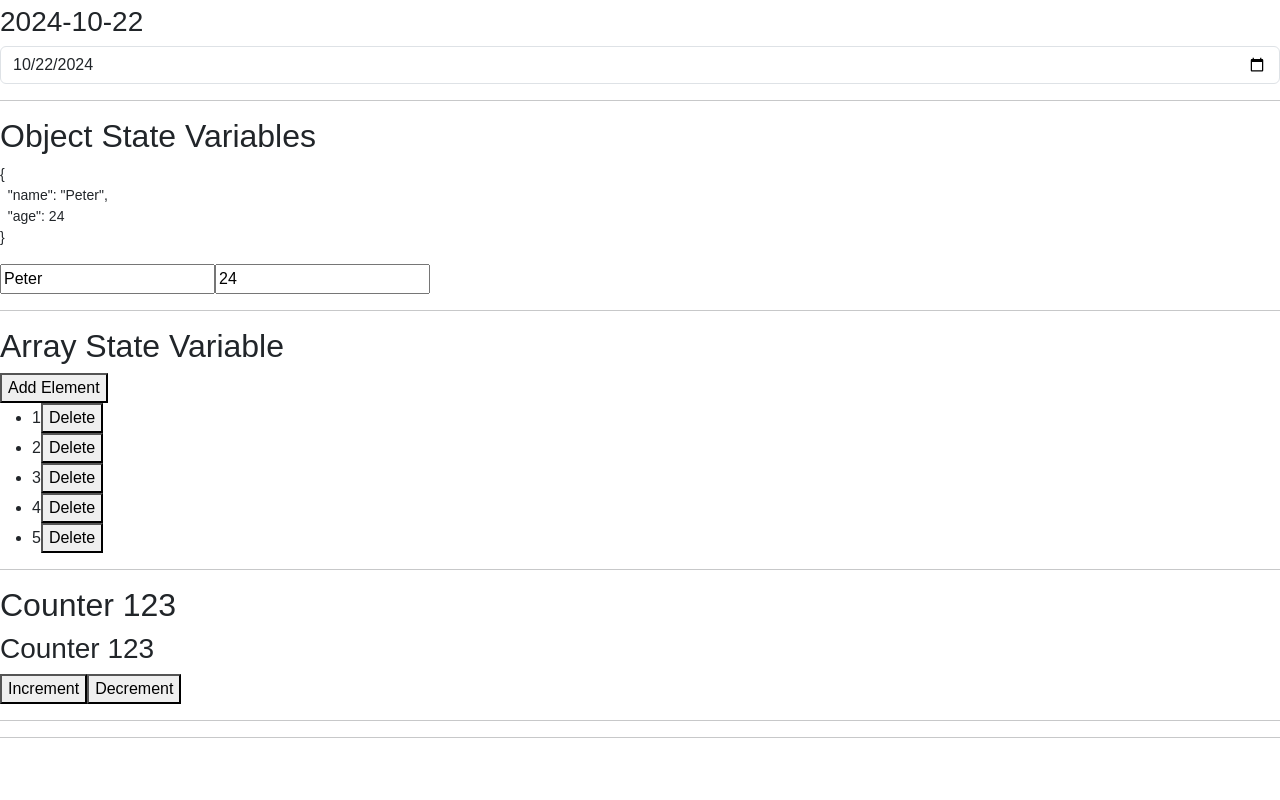
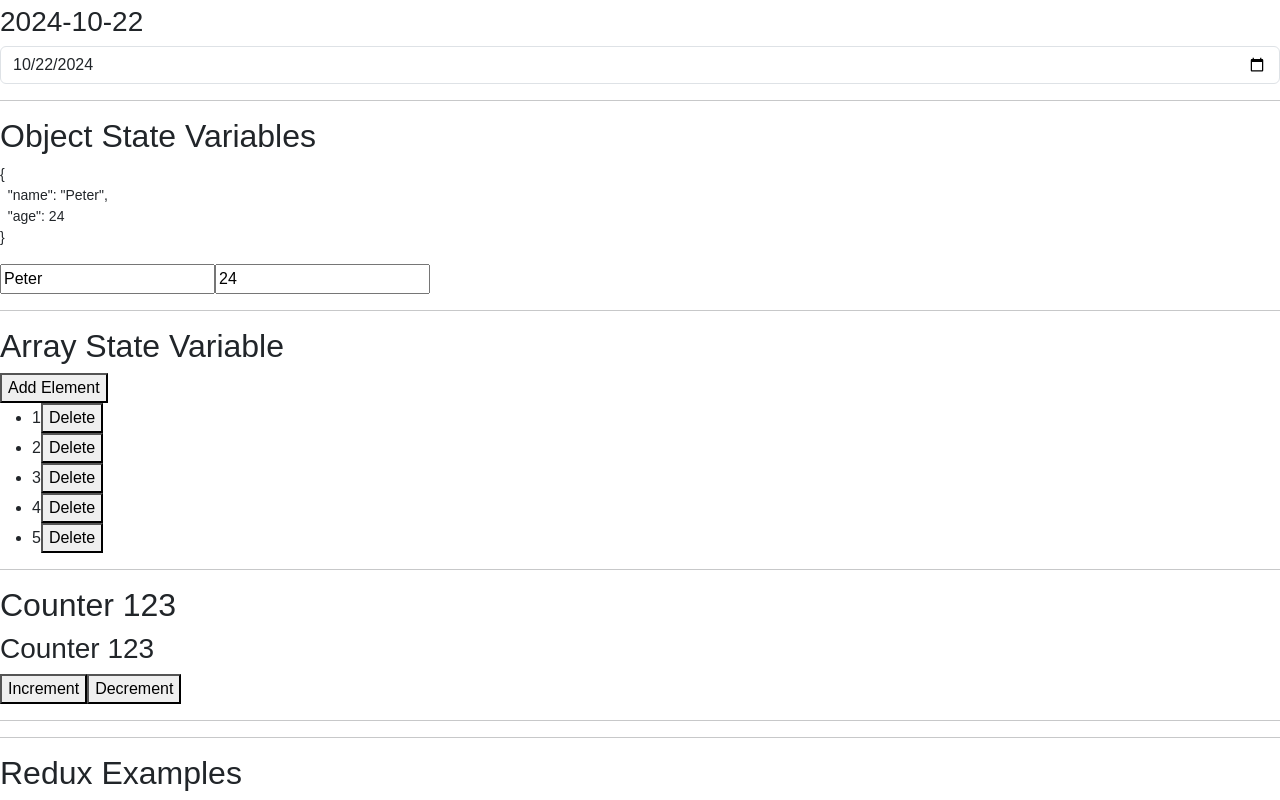
Before and after one commit to madisenbpatrick1/kanbas-react-web-app-madisen, a React (Create React App) app: page /#/Labs/Lab4 in a window 1280 px wide. Shown: the part 1337-2137 px from the top of the page. Before the commit the page ends 2091 px from the top, so only its background shows below. Built offline with nearby package versions, Linux system fonts and the light colour scheme.

Commit message:
a4_2.4 Managing Application State and 2.4.1 Installing Redux

```diff
--- a/package.json
+++ b/package.json
@@ -3,6 +3,7 @@
   "version": "0.1.0",
   "private": true,
   "dependencies": {
+    "@reduxjs/toolkit": "^2.3.0",
     "@testing-library/jest-dom": "^5.17.0",
     "@testing-library/react": "^13.4.0",
     "@testing-library/user-event": "^13.5.0",
@@ -14,9 +15,11 @@
     "react": "^18.3.1",
     "react-dom": "^18.3.1",
     "react-icons": "^5.3.0",
+    "react-redux": "^9.1.2",
     "react-router": "^6.26.1",
     "react-router-dom": "^6.26.1",
     "react-scripts": "5.0.1",
+    "redux": "^5.0.1",
     "typescript": "^4.9.5",
     "web-vitals": "^2.1.4"
   },
--- /dev/null
+++ b/src/Labs/Lab4/ReduxExamples/index.tsx
@@ -0,0 +1,9 @@
+import React from "react";
+
+export default function ReduxExamples() {
+    return (
+        <div>
+            <h2>Redux Examples</h2>
+        </div>
+    );
+};
--- a/src/Labs/Lab4/index.tsx
+++ b/src/Labs/Lab4/index.tsx
@@ -9,6 +9,7 @@ import DateStateVariable from "./DateStateVariables";
 import ObjectStateVariable from "./ObjectStateVariable";
 import ArrayStateVariable from "./ArrayStateVariable";
 import ParentStateComponent from "./ParentStateComponents";
+import ReduxExamples from "./ReduxExamples";
 
 export default function Lab4() {
     function sayHello() {
@@ -28,6 +29,7 @@ export default function Lab4() {
             <ObjectStateVariable />
             <ArrayStateVariable />
             <ParentStateComponent />
+            <ReduxExamples />
         </div>
     )
 }
```
Also changed, not shown: 1 other file (tests, documents, lock files or other folders).
